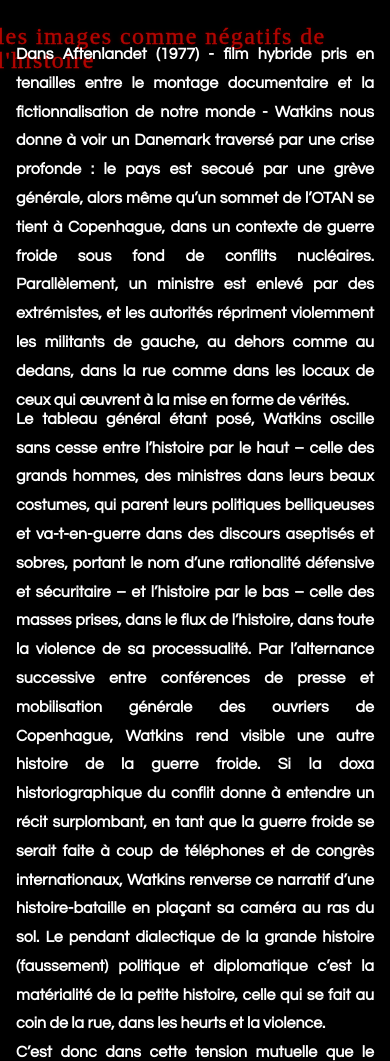
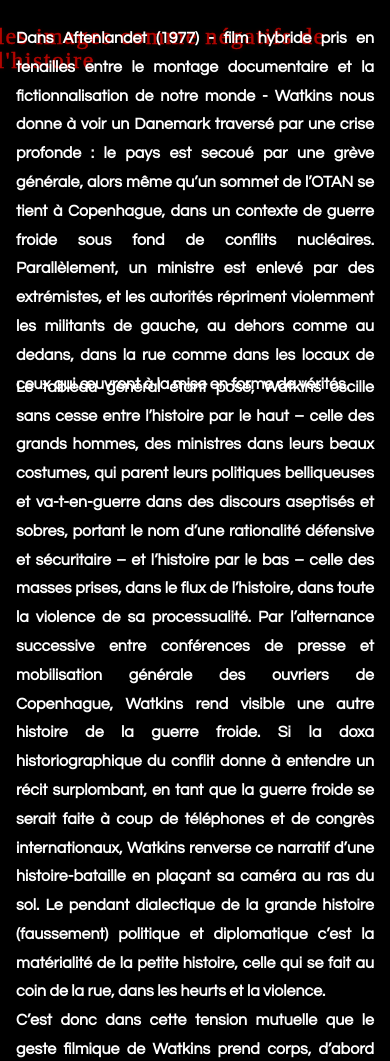
Before and after one commit to toutestavendre/imagesdet-l-vision, a plain HTML site: page index.html in a window 390 px wide. Shown: the top 1061 px of the page. Drawn offline with Linux system fonts and the light colour scheme.

Commit message:
Adjust margin and refactor script for text formatting

```diff
--- a/index.html
+++ b/index.html
@@ -75,7 +75,8 @@
       .texte p {
        font-size: 1rem;
        line-height: 1.8;
-       margin-top: -2rem;
+       margin-top: -3rem;
+      .glue { white-space: nowrap; }
       }
     }
 
@@ -117,28 +118,24 @@
     <p>Car ce à quoi Watkins invite c’est la critique des idéologies, des visions du monde, des métaphysiques et récits de notre présent, et cela en les ré-inscrivant dans les support qui sont les leurs et que nous nommons images. Ces dernières sont devenues des matrices idéologiques, contribuant ainsi à (re)produire l’état du monde. Ainsi, s’ouvre un travail, nécessairement collectif : celui d’écrire vers la critique, dans le présent des images, par les agencements et dispositifs qui sont les nôtres.</p>
 
   </main>
+
 <script>
-<script>
-(function () {
-  const mq = window.matchMedia('(max-width: 768px)');
-  const paras = document.querySelectorAll('.texte p');
-  const originaux = Array.from(paras, p => p.innerHTML);
+document.querySelectorAll('.texte p').forEach(p => {
+  const walker = document.createTreeWalker(p, NodeFilter.SHOW_TEXT);
+  const noeuds = [];
+  while (walker.nextNode()) noeuds.push(walker.currentNode);
 
-  function appliquer() {
-    paras.forEach((p, i) => {
-      if (!mq.matches) { p.innerHTML = originaux[i]; return; }
-      p.innerHTML = originaux[i]
-        .replace(/\s+[–-]\s+/g, '\u00A0–\u00A0')
-        .replace(/,\s+/g, ',\u00A0')
-        .replace(/;\s+/g, ';\u00A0')
-        .replace(/\s+([:!?»])/g, '\u202F$1')
-        .replace(/«\s+/g, '«\u202F');
-    });
-  }
-
-  appliquer();
-  mq.addEventListener('change', appliquer);
-})();
+  noeuds.forEach(n => {
+    const re = /(\S+\s[–-]\s\S+|\S+[,;]\s+\S+)/g;
+    if (!re.test(n.nodeValue)) return;
+    const html = n.nodeValue
+      .replace(/&/g, '&amp;').replace(/</g, '&lt;')
+      .replace(re, '<span class="glue">$1</span>');
+    const tmp = document.createElement('span');
+    tmp.innerHTML = html;
+    n.replaceWith(...tmp.childNodes);
+  });
+});
 </script>
 </body>
 </html>
```
